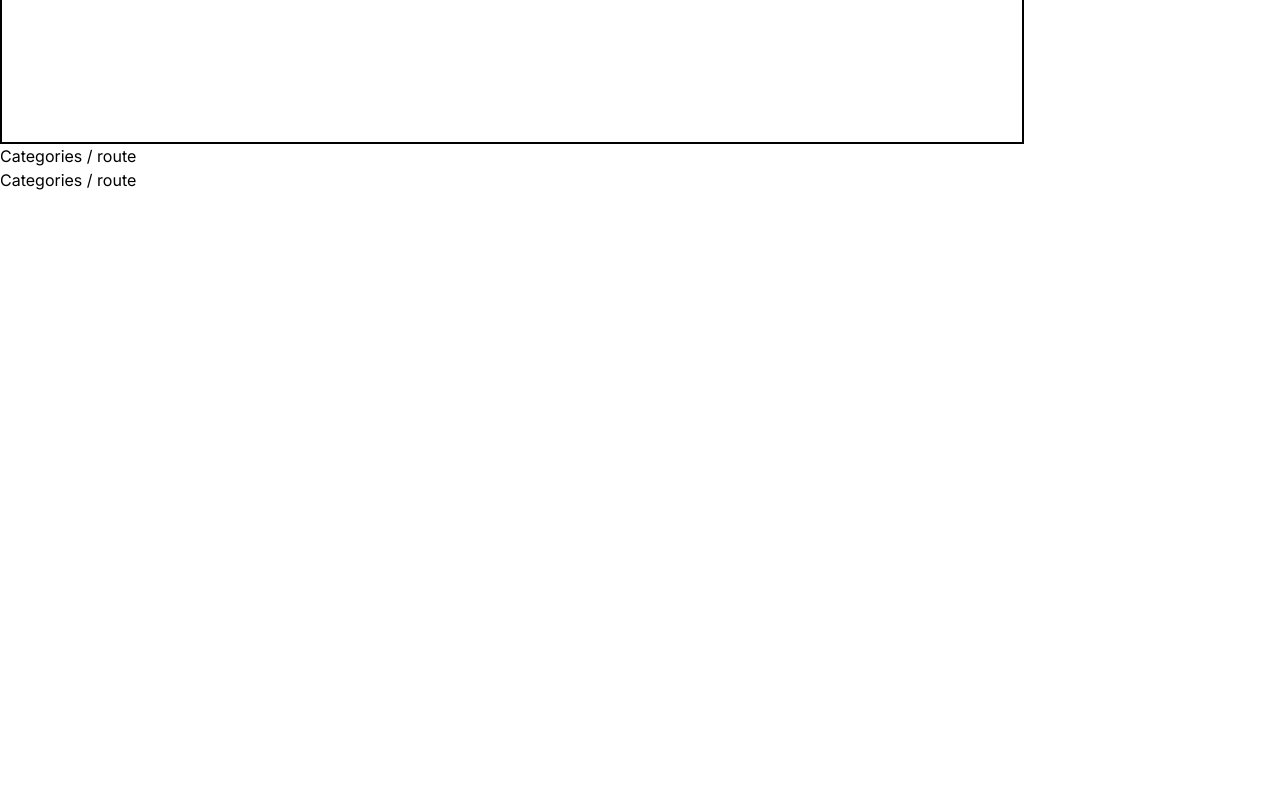
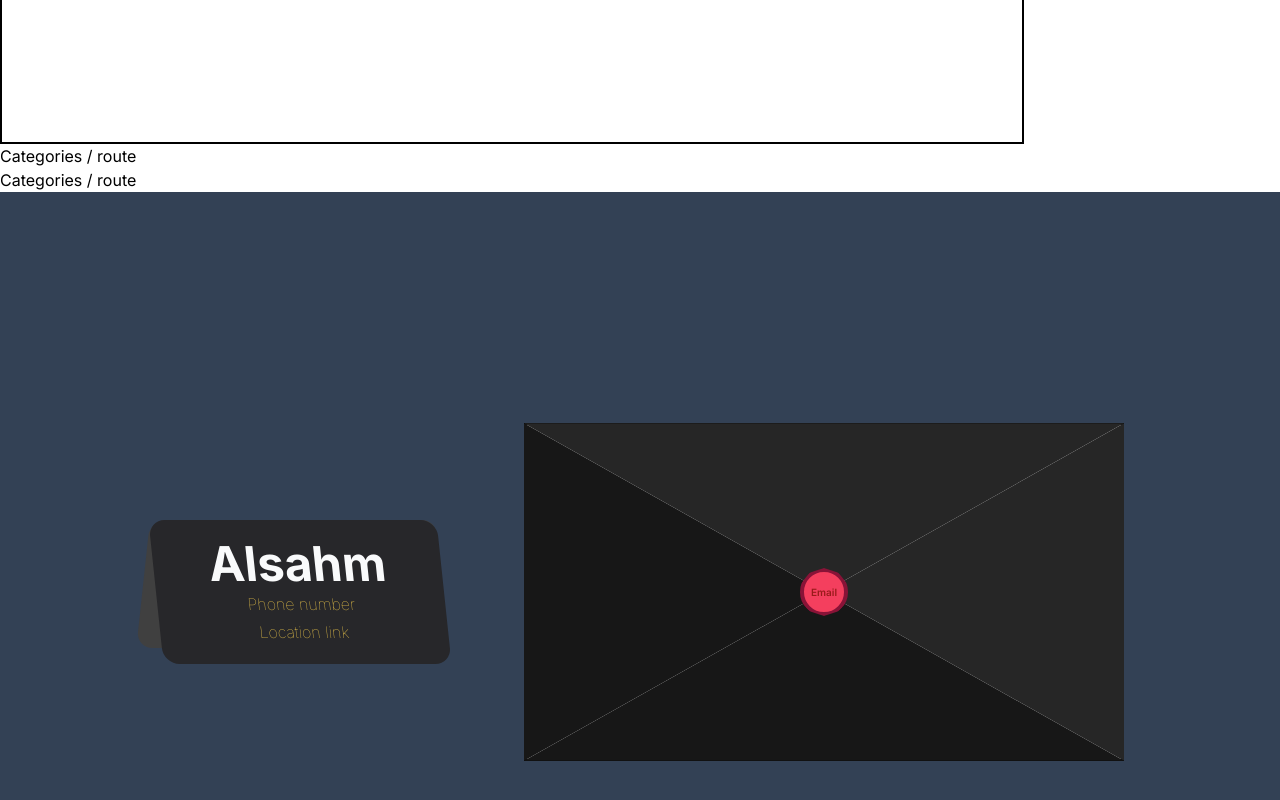
Before and after one commit to AlsahmAdvertising/AlsahmAdv-app, a Next.js app: page / in a window 1280 px wide. Shown: the part 2416-3216 px from the top of the page. Before the commit the page ends 2608 px from the top, so only its background shows below. Built offline with nearby package versions, Linux system fonts and the light colour scheme.

Commit message:
created and worked on contact component

```diff
--- a/app/layout.tsx
+++ b/app/layout.tsx
@@ -5,6 +5,7 @@ import Home from "@/components/Home";
 import Categories from "@/components/Categories";
 import Slide from "@/components/Slide";
 import Nav from "@/components/Nav";
+import Contact from "@/components/Contact";
 
 const inter = Inter({ subsets: ["latin"] });
 
@@ -28,6 +29,7 @@ export default function RootLayout({
         ))}
         {children}
         <Categories />
+        <Contact />
       </body>
     </html>
   );
--- /dev/null
+++ b/components/Contact.jsx
@@ -0,0 +1,35 @@
+const Contact = () => {
+  return (
+    <section className="h-[100vh] w-[100%] bg-slate-700 flex items-center justify-center">
+      <div className="group duration-500 skew-x-6 mr-20">
+        <div className="relative rounded-2xl w-72 h-36 bg-zinc-800 text-gray-50 flex flex-col justify-center items-center gap-1 before:-skew-x-12  before:rounded-2xl  before:absolute before:content['']  before:bg-neutral-700 before:right-3 before:top-0 before:w-72 before:h-32 before:-z-10">
+          <span className="text-5xl font-bold">Alsahm</span>
+          <p className="text-amber-300 font-thin">Phone number</p>
+          <p className="text-amber-300 font-thin">Location link</p>
+        </div>
+      </div>
+      <div className="card">
+        <div className="relative bg-black w-[600px] sm:w-[600px] group transition-all duration-700 aspect-video flex items-center justify-center">
+          <div className="transition-all flex flex-col items-center py-5 justify-start duration-300 group-hover:duration-1000 bg-white w-[99%] h-[99%] absolute"></div>
+          <div className="transition-all flex flex-col items-center py-5 justify-start duration-300 group-hover:duration-1000 bg-white w-[99%] h-[99%] absolute group-hover:-translate-y-16">
+            <p className="text-xl sm:text-2xl font-semibold text-gray-500 font-serif">
+              Send email
+            </p>
+            <input placeholder="Email" className="w-60"></input>
+            <textarea placeholder="Content" className="mt-2 w-60"></textarea>
+            <button>Send</button>
+          </div>
+          <button className="seal bg-rose-500 text-red-800 w-12 aspect-square rounded-full z-40 text-[10px] flex items-center justify-center font-semibold [clip-path:polygon(50%_0%,_80%_10%,_100%_35%,_100%_70%,_80%_90%,_50%_100%,_20%_90%,_0%_70%,_0%_35%,_20%_10%)] group-hover:opacity-0 transition-all duration-1000 group-hover:scale-0 group-hover:rotate-180 border-4 border-rose-900">
+            Email
+          </button>
+          <div className="tp transition-all duration-1000 group-hover:duration-100 bg-neutral-800 absolute group-hover:[clip-path:polygon(50%_0%,_100%_0,_0_0)] w-full h-full [clip-path:polygon(50%_50%,_100%_0,_0_0)]"></div>
+          <div className="lft transition-all duration-700 absolute w-full h-full bg-neutral-900 [clip-path:polygon(50%_50%,_0_0,_0_100%)]"></div>
+          <div className="rgt transition-all duration-700 absolute w-full h-full bg-neutral-800 [clip-path:polygon(50%_50%,_100%_0,_100%_100%)]"></div>
+          <div className="btm transition-all duration-700 absolute w-full h-full bg-neutral-900 [clip-path:polygon(50%_50%,_100%_100%,_0_100%)]"></div>
+        </div>
+      </div>
+    </section>
+  );
+};
+
+export default Contact;
```
